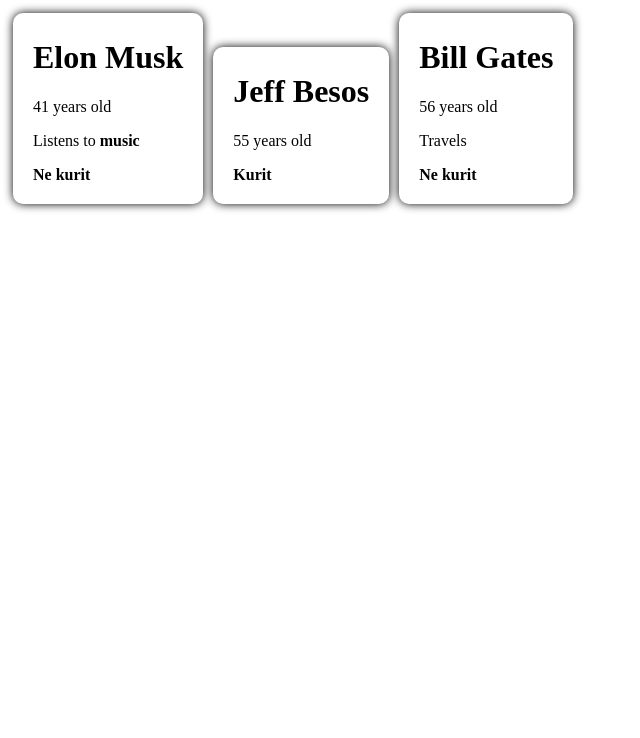
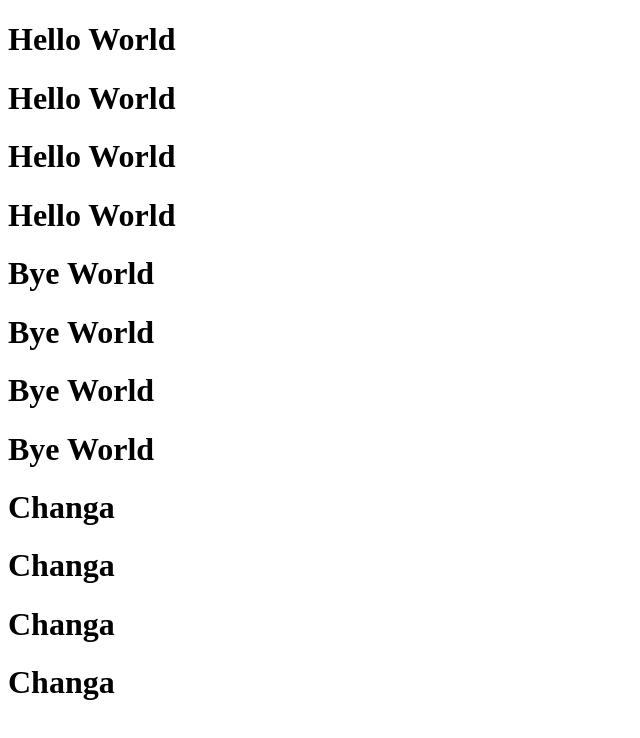
Before and after one commit to EmirlanDogdurbaev/my-first-app, a React (Create React App) app: page / in a window 1280 px wide. Shown: the top 738 px of the page, without its empty margins (0-640 px from the left). Built offline with nearby package versions, Linux system fonts and the light colour scheme.

Commit message:
components

```diff
--- a/src/App.css
+++ /dev/null
@@ -1,9 +0,0 @@
-.person {
-  border-radius: 10px;
-  box-shadow: 0 0 10px black;
-  padding: 20px;
-  padding-top: 5px;
-  margin: 5px;
-  max-width: 200px;
-  display: inline-block;
-}
--- a/src/App.js
+++ b/src/App.js
@@ -1,25 +1,17 @@
-import './App.css';
-function Person(props) {
-  let smokes = <strong>Ne kurit</strong>
-  if (props.smokes) {
-    smokes = <strong>Kurit</strong>
-  }
-
- return <div className="person">
-   <h1>{ props.name }</h1>
-   <div className="age">{ props.age } years old</div>
-   <p className="hobby">{ props.children }</p>
-   <strong>{ smokes }</strong>
- </div>;
-}
-
+import React from 'react';
+import HelloWorld from "./components/HelloWorld";
+import ByeWorld from "./components/ByeWorld";
+import Chunga from "./components/Chunga";
 
 function App() {
   return (
     <div className="App">
-    <Person name="Elon Musk" age={41}>Listens to <strong>music</strong></Person>
-    <Person name="Jeff Besos" age={55} smokes={true} />
-    <Person name="Bill Gates" age={56} hobbies={["Singing", "Dancing"]}>Travels</Person>
+      <HelloWorld />
+      <HelloWorld />
+      <HelloWorld />
+      <HelloWorld />
+      <ByeWorld/>      <ByeWorld />      <ByeWorld />      <ByeWorld/>
+      <Chunga />      <Chunga />      <Chunga />      <Chunga />
     </div>
   );
 }
--- /dev/null
+++ b/src/components/ByeWorld.js
@@ -0,0 +1,5 @@
+function ByeWorld() {
+    return <h1>Bye World</h1>
+}
+
+export default ByeWorld;
--- /dev/null
+++ b/src/components/Chunga.js
@@ -0,0 +1,5 @@
+function Chunga() {
+    return <h1>Changa</h1>
+}
+
+export default Chunga;
--- /dev/null
+++ b/src/components/HelloWorld.js
@@ -0,0 +1,5 @@
+function HelloWorld() {
+    return <h1>Hello World</h1>
+}
+
+export default HelloWorld;
```
